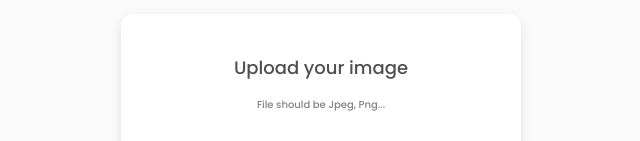
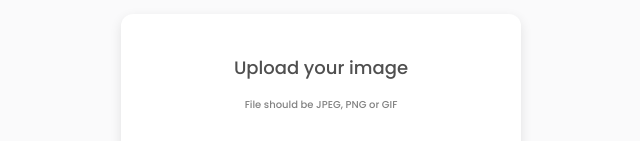
Before and after one commit to sukcinitas/dc-img-uploader, a React app: page / in a window 1280 px wide. Shown: the part 171-312 px from the top of the page, without its empty margins (319-959 px from the left). Built offline with nearby package versions, Linux system fonts and the light colour scheme.

Commit message:
Restructure, change urls to API

```diff
--- a/src/App.css
+++ b/src/App.css
@@ -235,6 +235,7 @@ body {
   left: 0;
   opacity: 0;
   cursor: pointer;
+  width: 104px; /*make it button--input width*/
 }
 
 .message {
--- a/src/App.jsx
+++ b/src/App.jsx
@@ -13,7 +13,6 @@ const App = () => {
   const [isUploading, setIsUploading] = useState(false);
   const [message, setMessage] = useState('');
   const location = window.location.href === 'http://localhost:8080/' ? 'http://localhost:3000/' : 'https://shining-lime-cobra.glitch.me/';
-  const particle = window.location.href === 'http://localhost:8080/' ? '' : 'app/';
 
   const upload = async (formData) => {
     try {
@@ -24,12 +23,12 @@ const App = () => {
         },
         onUploadProgress: progressEvent => console.log(progressEvent.loaded),
       });
-      setImageUrl(`${location}${particle}images/${result.data.data.filename}`);
+      setImageUrl(`${location}api/images/${result.data.data.filename}`);
     } catch (err) {
-      if (err.response.status === 400) {
-        setMessage('Only jpeg or png file can be uploaded!')
+      if (err.response && err.response.status === 400) {
+        setMessage('Only jpeg or png file can be uploaded!');
       } else {
-        setMessage('Something went wrong!')
+        setMessage('Something went wrong!');
       }
       formData.delete('image');
     } finally {
@@ -40,13 +39,24 @@ const App = () => {
     }
   }
 
-  return (<div className="main">
-    {(!isUploading && !imageUrl) && <UploadCard cb={upload} />}
-    {isUploading && <Loader />}
-    {(!isUploading && imageUrl) && <LoadedCard imgUrl={imageUrl} />}
-    {message && <Message>{message}</Message>}
-    <Footer />
-  </div>)
+  let value;
+  if (isUploading) {
+    value = <Loader />;
+  } else {
+    if (imageUrl) {
+      value = <LoadedCard imgUrl={imageUrl} />;
+    } else {
+      value = <UploadCard cb={upload} />;
+    }
+  }
+
+  return (
+    <div className="main">
+      {message && <Message>{message}</Message>}
+      {value}
+      <Footer />
+    </div>
+  )
 }
 
 export default App;
--- a/src/LoadedCard.jsx
+++ b/src/LoadedCard.jsx
@@ -24,7 +24,7 @@ const LoadedCard = ({ imgUrl }) => {
       } finally {
         setTimeout(() => {
           setMessage('');
-        }, 1000)
+        }, 1500)
       }
       return;
     }
@@ -37,7 +37,7 @@ const LoadedCard = ({ imgUrl }) => {
     } finally {
       setTimeout(() => {
         setMessage('');
-      }, 1000)
+      }, 1500)
     }
   }
 
--- a/src/UploadCard.jsx
+++ b/src/UploadCard.jsx
@@ -58,7 +58,7 @@ const UploadCard = ({ cb }) => {
     <form className="card" onSubmit={cb}>
       <header className="card__header">
         <h2 className="card__heading">Upload your image</h2>
-        <h4 className="card__subheading">File should be Jpeg, Png...</h4>
+        <h4 className="card__subheading">File should be JPEG, PNG or GIF</h4>
       </header>
       <div
         className="card__box card__box--drop"
```
